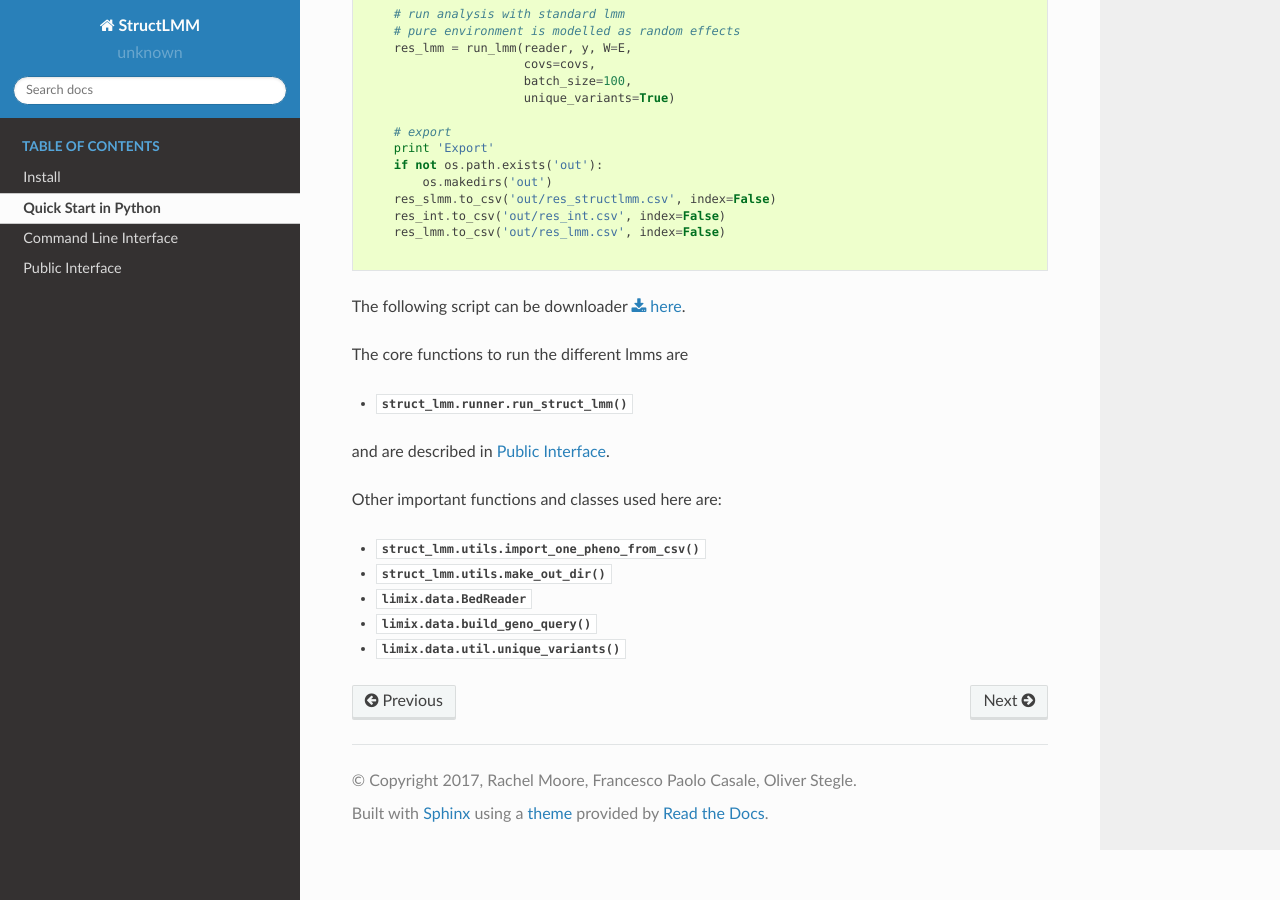
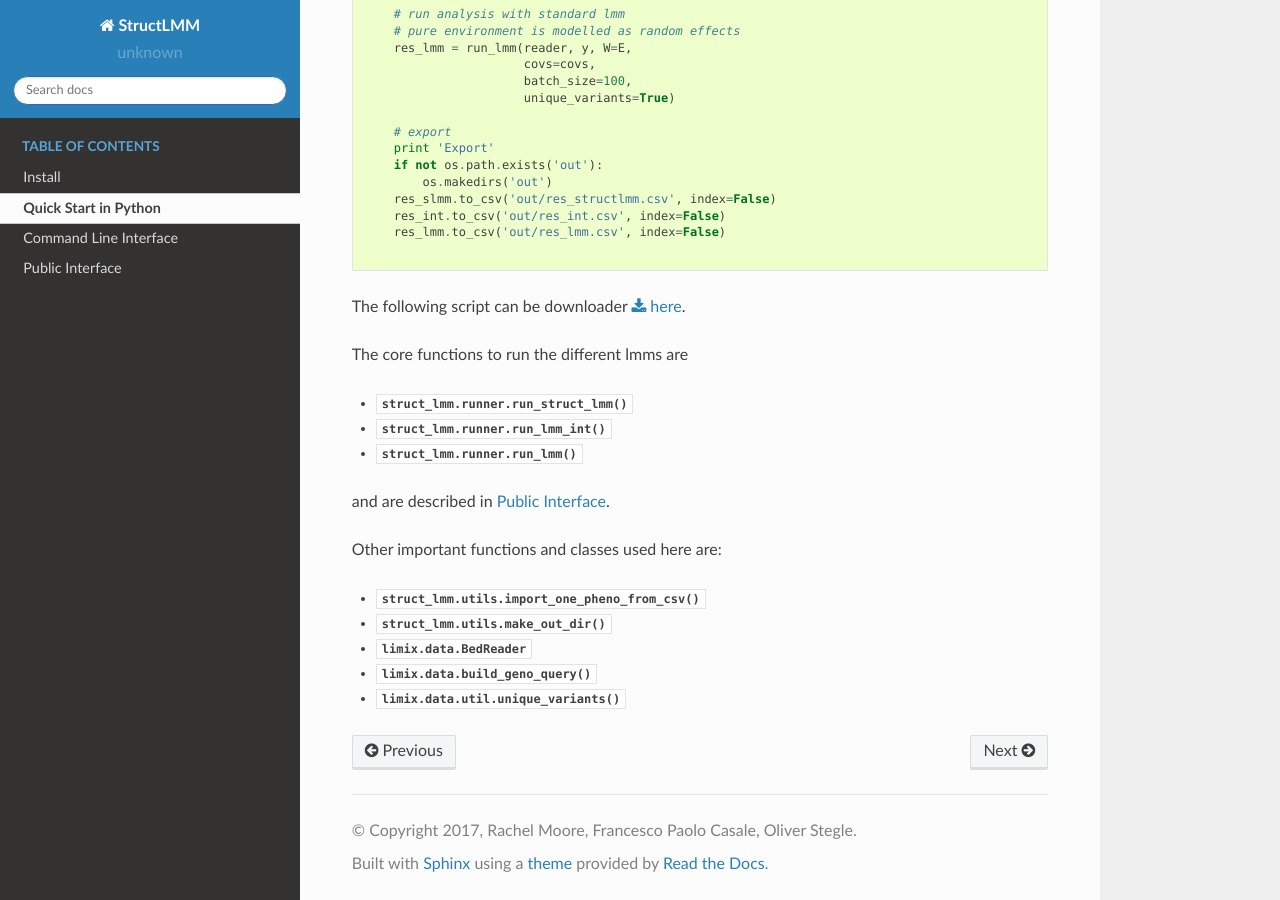
Before and after one commit to limix/struct-lmm, a Sphinx documentation site: the page built from doc/python.rst, in a window 1280 px wide and 900 px high, scrolled down 1407 px. Built offline with Sphinx 7.4.7 and the Read the Docs theme 2.0.0, drawn with Linux system fonts in a browser that asks for light colours.

Commit message:
doc fixes

```diff
--- a/doc/commandline.rst
+++ b/doc/commandline.rst
@@ -23,7 +23,7 @@ Quick example
 
 * Normalize environments::
 
-    python norm_envs.py --in $EFILE0 --out $EFILE
+    norm_env  --in $EFILE0 --out $EFILE
 
 * Run analysis with struct LMM::
 
--- a/doc/python.rst
+++ b/doc/python.rst
@@ -24,6 +24,8 @@ The following script can be downloader :download:`here <example.py>`.
 The core functions to run the different lmms are
 
 - :func:`.struct_lmm.runner.run_struct_lmm`
+- :func:`.struct_lmm.runner.run_lmm_int`
+- :func:`.struct_lmm.runner.run_lmm`
 
 and are described in :ref:`public`.
 
```
